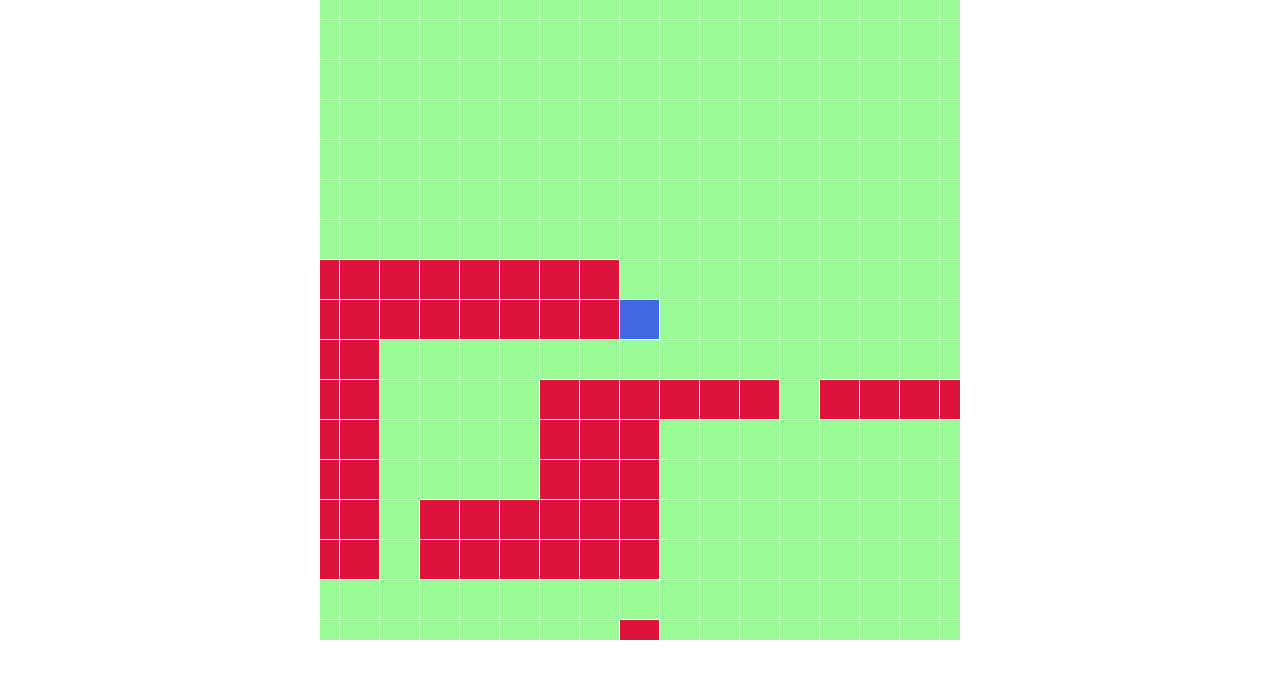
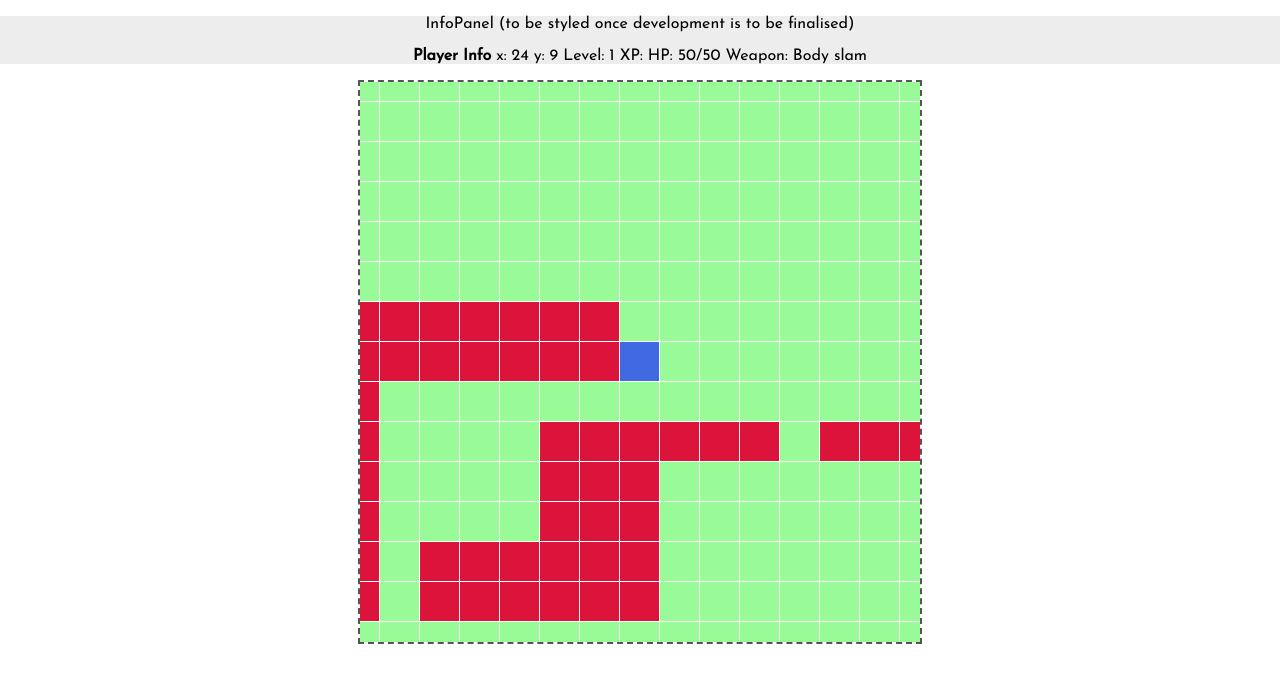
Before and after one commit to honmanyau/muup-story, a React (Create React App) app: page / in a window 1280 px wide. Shown: the top 682 px of the page. Built offline with nearby package versions, Linux system fonts and the light colour scheme.

Commit message:
Small adjustments for cleaner code and added a panel for player and level info.

```diff
--- a/src/GameController.css
+++ b/src/GameController.css
@@ -7,6 +7,7 @@
   position: relative;
   justify-content: center;
   overflow: hidden;
+  border: 2px dashed #555;
 }
 
 .GameController-fog {
--- a/src/GameController.js
+++ b/src/GameController.js
@@ -2,6 +2,7 @@ import React, {Component} from 'react';
 import './GameController.css'
 import Tile from './Tile.js'
 import Map from './Map.js'
+import InfoPanel from './InfoPanel.js'
 import * as logic from './logic.js'
 
 class GameController extends React.Component {
@@ -16,7 +17,7 @@ class GameController extends React.Component {
     // two unique corridors
     this.corridorAmountBias = 0.3;
     this.tileSize = 40;
-    this.levelWrapperSize = 16;
+    this.levelWrapperSize = 14;
 
     this.state = {
       map: [],
@@ -94,7 +95,7 @@ class GameController extends React.Component {
         break;
     }
 
-    if (map[playerNextY][playerNextX].terrain > 1) {
+    if (map[playerNextY][playerNextX].terrain > 1 && map[playerNextY][playerNextX].terrain < 20) {
       map[player.y][player.x].player = "false";
       map[playerNextY][playerNextX].player = "true";
 
@@ -109,27 +110,28 @@ class GameController extends React.Component {
   }
 
   render() {
-    let s = this.tileSize;
-    let wrapperCenter = this.levelWrapperSize * s / 2;
-    let tileOffset = s / 2;
-    let offsetY = wrapperCenter - this.state.player.y * s - tileOffset;
-    let offsetX = wrapperCenter - this.state.player.x * s - tileOffset;
+    let player = JSON.parse(JSON.stringify(this.state.player));
+    let tileSize = this.tileSize;
 
-    // This ensures that the player is always in focus and at the middle of the levelWrapper
+    // These ensure that the player is always in focus and at the middle of the levelWrapper
+    let wrapperCenter = this.levelWrapperSize * tileSize / 2;
+    let tileOffset = tileSize / 2;
     let mapOffsetStyles = {
-      height: this.mapSize * s,
-      width: this.mapSize * s,
-      top: offsetY,
-      left: offsetX
+      height: this.mapSize * tileSize,
+      width: this.mapSize * tileSize,
+      top: wrapperCenter - player.y * tileSize - tileOffset,
+      left: wrapperCenter - player.x * tileSize - tileOffset
     }
 
+    // This allows the size of the playing field to be modified
     let levelWrapperStyles = {
-      height: this.levelWrapperSize * s,
-      width: this.levelWrapperSize * s
+      height: this.levelWrapperSize * tileSize,
+      width: this.levelWrapperSize * tileSize
     }
 
     return (
       <div className="GameController-gameContainer">
+        <InfoPanel player={player} />
         <div className="GameController-levelWrapper" style={levelWrapperStyles}>
           <Map map={this.state.map} style={mapOffsetStyles} />
           <div className="GameController-fog" style={levelWrapperStyles}></div>
--- /dev/null
+++ b/src/InfoPanel.css
@@ -0,0 +1,4 @@
+.InfoPanel {
+  position: relative;
+  background-color: rgba(85, 85, 85, 0.1);
+}
--- /dev/null
+++ b/src/InfoPanel.js
@@ -0,0 +1,17 @@
+import React, { Component } from 'react';
+import './InfoPanel.css'
+
+class InfoPanel extends React.Component {
+  render() {
+    let player = this.props.player;
+
+    return(
+      <div className="InfoPanel">
+        <p>InfoPanel (to be styled once development is to be finalised)</p>
+        <p><strong>Player Info</strong> x: {player.x} y: {player.y} Level: {player.level} XP: {player.xp} HP: {player.hp}/{player.mhp} Weapon: {player.weapon}</p>
+      </div>
+    );
+  }
+};
+
+export default InfoPanel
--- a/src/logic.js
+++ b/src/logic.js
@@ -13,7 +13,8 @@ export function generateLevel(map, mapSize, minRoomSize, maxRoomSize, marginVari
           x: x,
           terrain: 0,
           roomId: 0,
-          player: "false"
+          player: "false",
+          object: {}
         });
       }
       // Once a row is filled, push it into the map array
```
